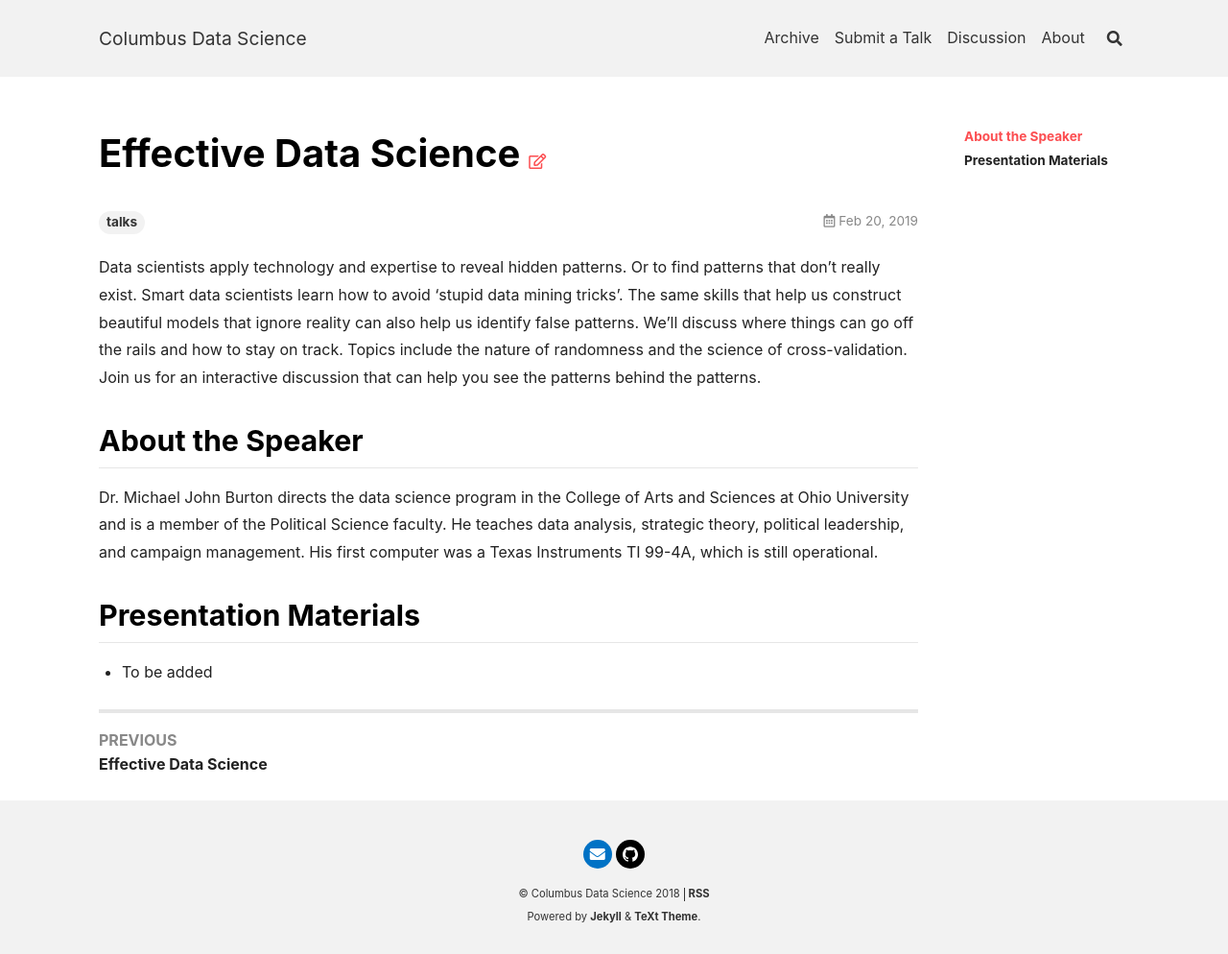
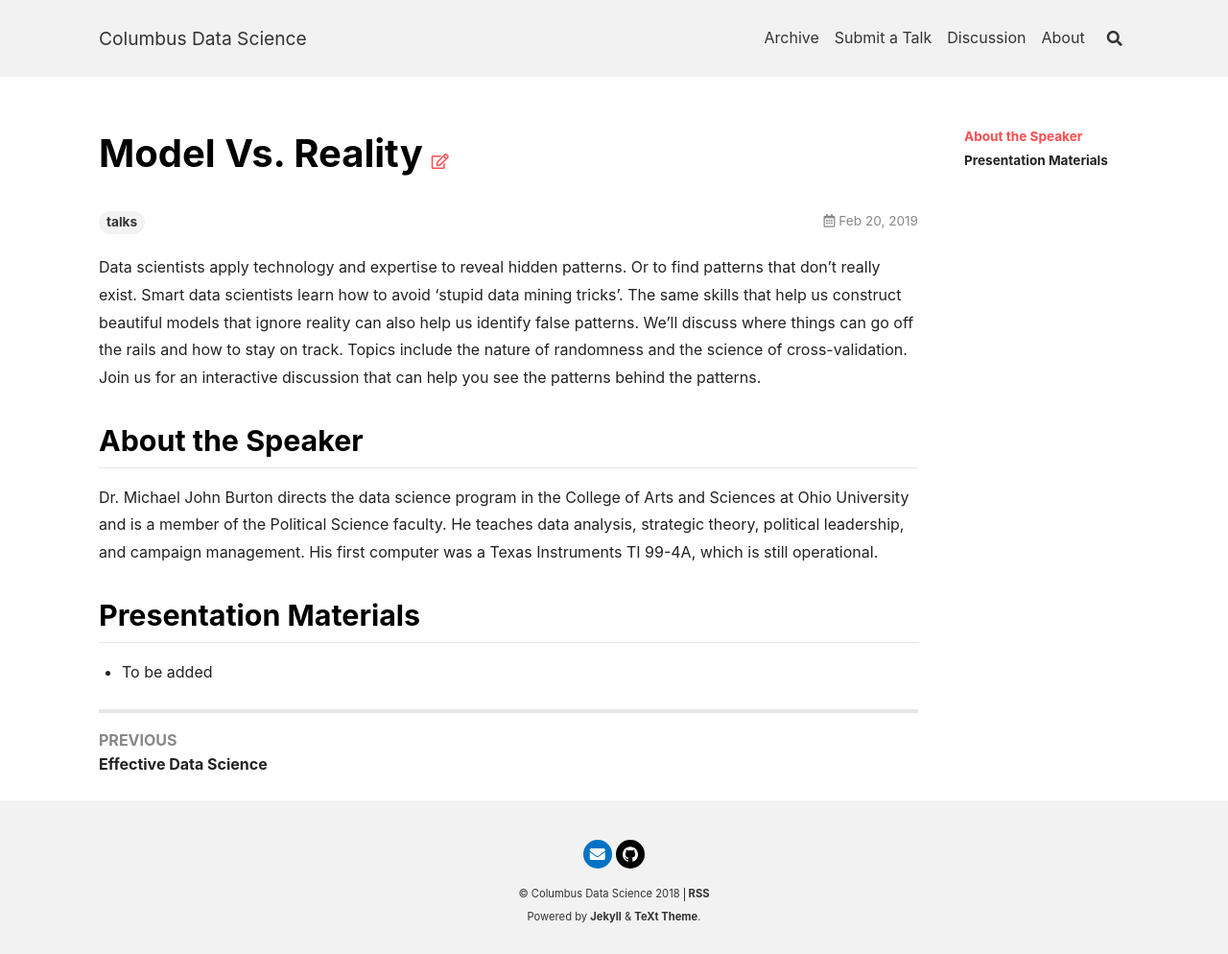
Before and after one commit to ColumbusDataScience/columbusdatascience.org, a Jekyll site: the page built from _posts/2019-02-20-model-vs-reality.md, in a window 1280 px wide. Shown: the whole page at 96% size. Built offline with Jekyll 4.4.1, drawn with Linux system fonts in a browser that asks for light colours; nearby versions of some CDN libraries.

Commit message:
Correct post title

```diff
--- a/_posts/2019-02-20-model-vs-reality.md
+++ b/_posts/2019-02-20-model-vs-reality.md
@@ -1,5 +1,5 @@
 ---
-title: Effective Data Science
+title: Model Vs. Reality
 subtitle: Responsible model building and validation
 tags: talks
 ---
```
